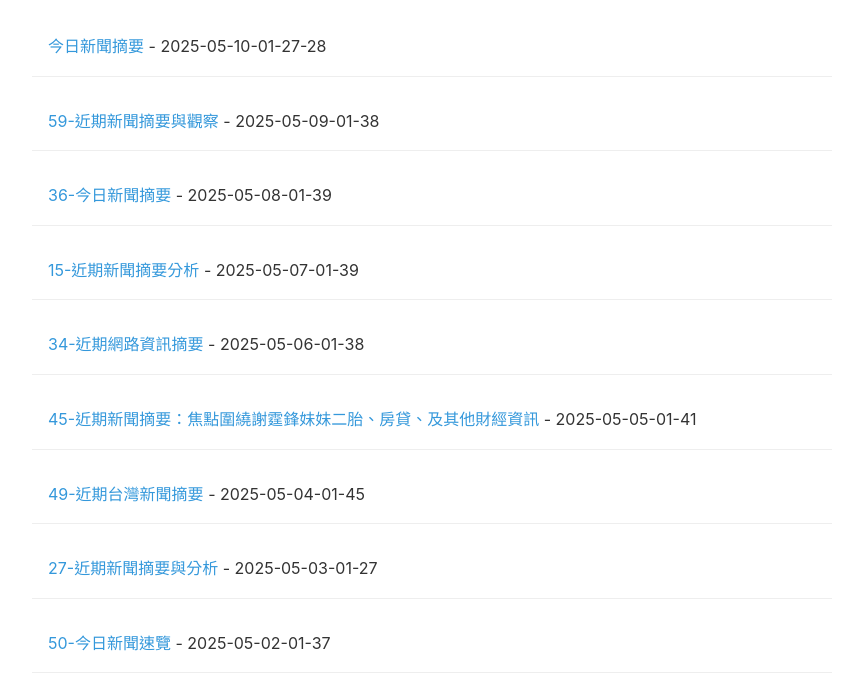
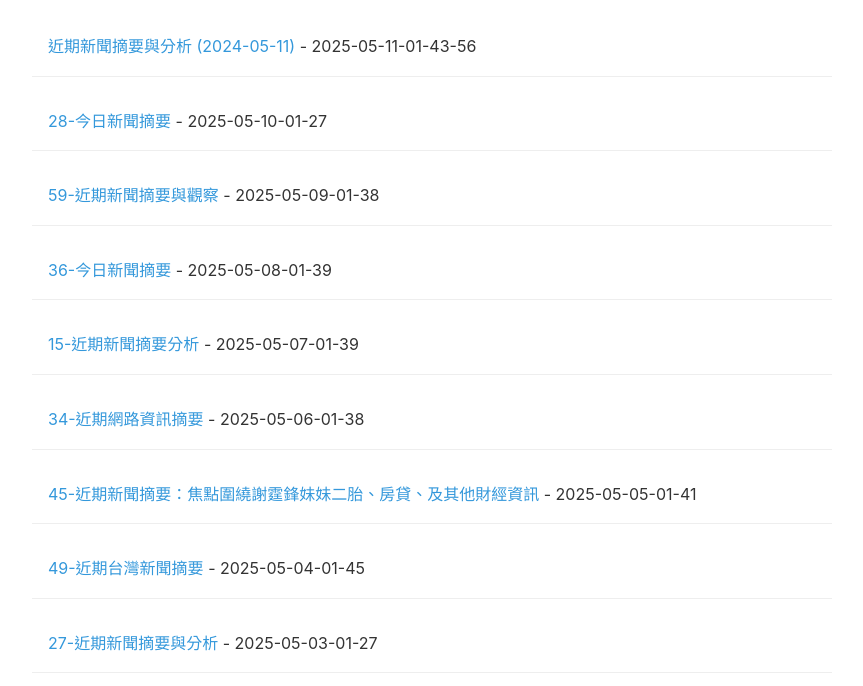
Before and after one commit to online-sile-projects/SecondMortgageNews, a plain HTML site: page articles/index.html in a window 1280 px wide. Shown: the part 108-794 px from the top of the page, without its empty margins (208-1071 px from the left). Drawn offline with Linux system fonts and the light colour scheme.

Commit message:
Update article index

```diff
--- a/articles/index.html
+++ b/articles/index.html
@@ -45,7 +45,8 @@
 <body>
     <h1><a href="/">文章目錄</a></h1>
     <ul>
-        <li><a href="2025-05-10-01-27-28-今日新聞摘要.html">今日新聞摘要</a> - 2025-05-10-01-27-28</li>
+        <li><a href="2025-05-11-01-43-56-近期新聞摘要與分析-(2024-05-11).html">近期新聞摘要與分析 (2024-05-11)</a> - 2025-05-11-01-43-56</li>
+<li><a href="2025-05-10-01-27-28-今日新聞摘要.html">28-今日新聞摘要</a> - 2025-05-10-01-27</li>
 <li><a href="2025-05-09-01-38-59-近期新聞摘要與觀察.html">59-近期新聞摘要與觀察</a> - 2025-05-09-01-38</li>
 <li><a href="2025-05-08-01-39-36-今日新聞摘要.html">36-今日新聞摘要</a> - 2025-05-08-01-39</li>
 <li><a href="2025-05-07-01-39-15-近期新聞摘要分析.html">15-近期新聞摘要分析</a> - 2025-05-07-01-39</li>
```
